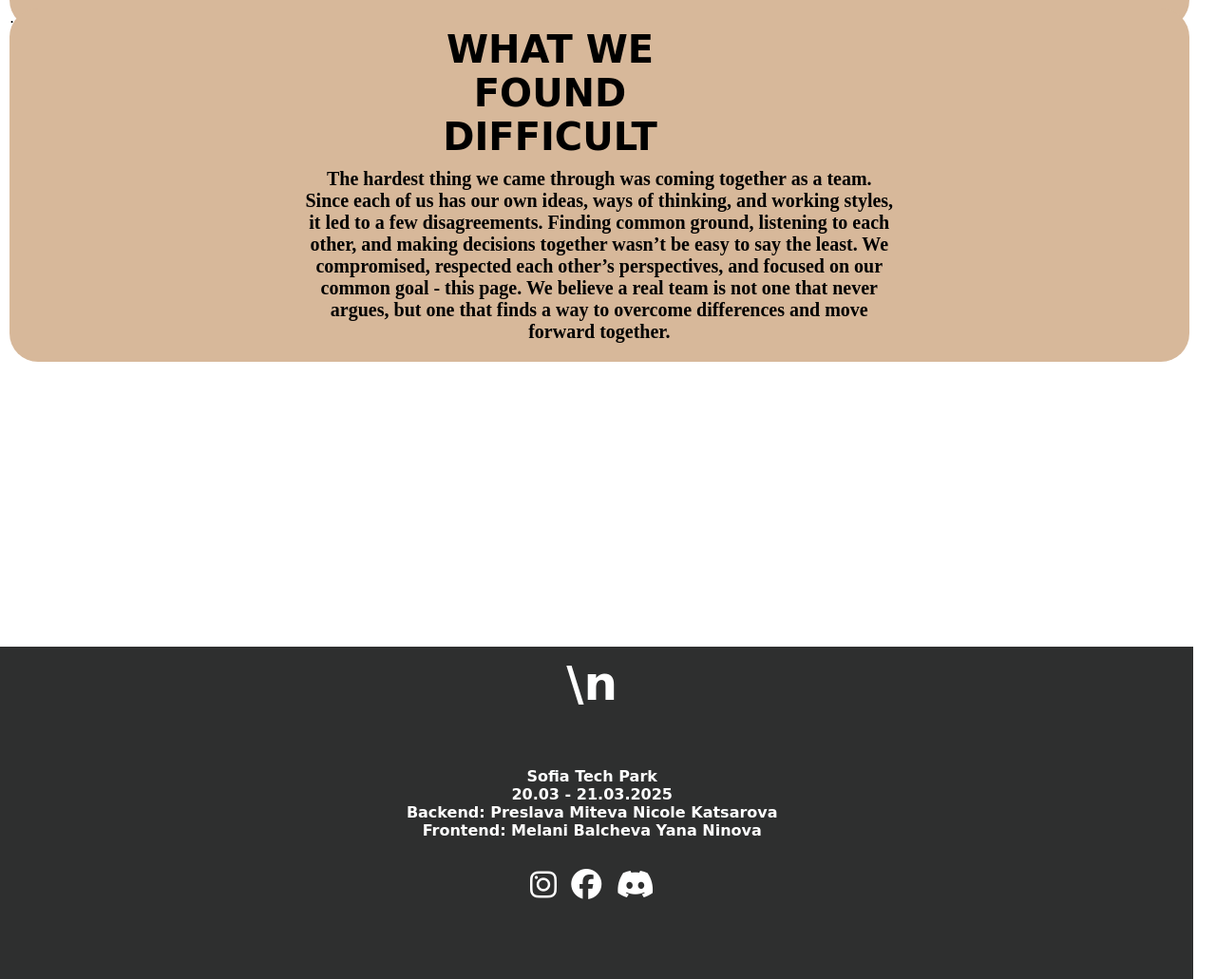
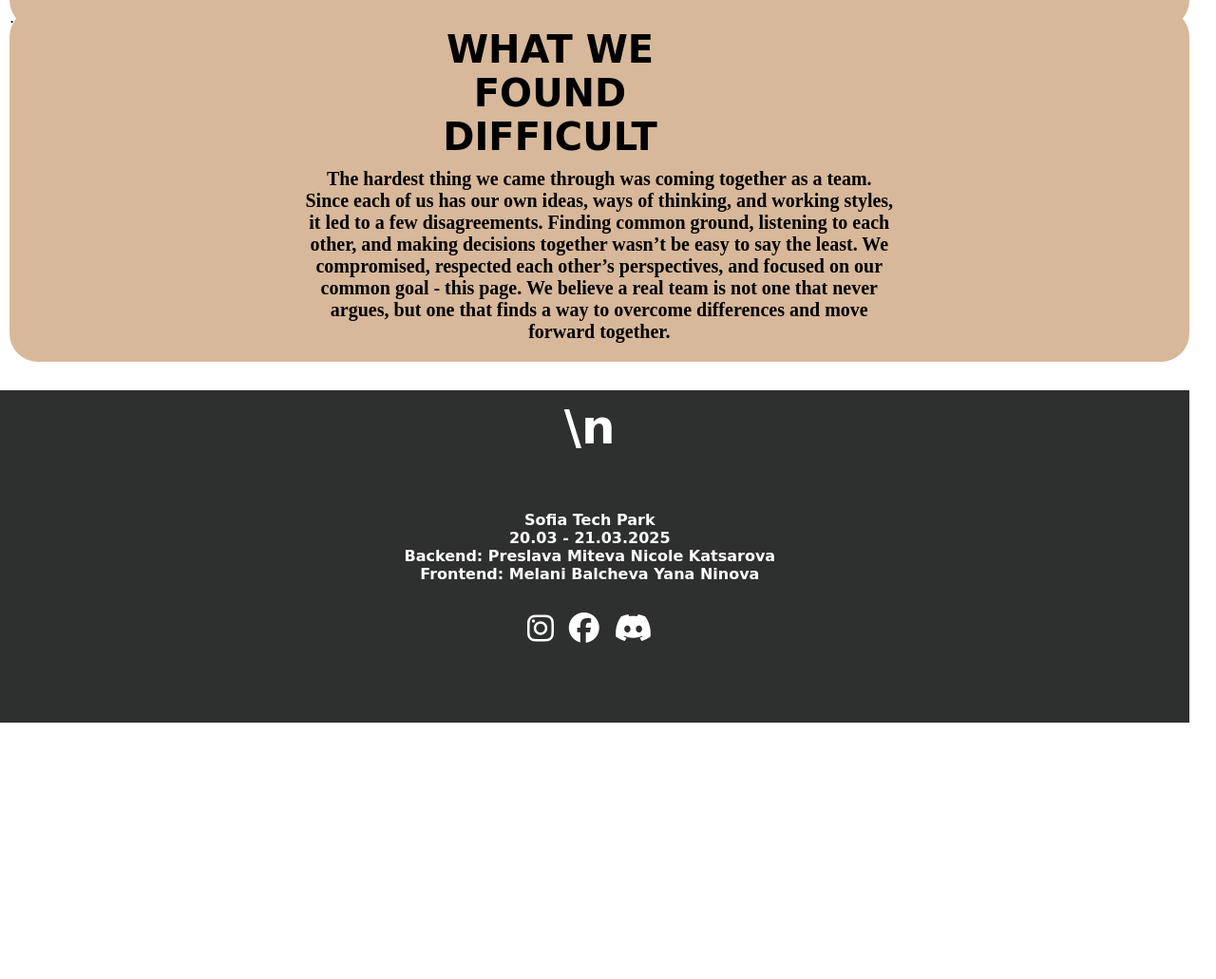
Before and after one commit to preslava-miteva/remo-nt, a website: page for_us.html in a window 1280 px wide. Shown: the part 530-1561 px from the top of the page at 95% size. After the commit the page ends 1291 px from the top, so only its background shows below. Drawn offline with Linux system fonts and the light colour scheme; a web font is replaced by a local one.

Commit message:
Finished

```diff
--- a/for_us.html
+++ b/for_us.html
@@ -54,7 +54,7 @@
       <div></div></div>
     </div>
 
-    <footer class="bottomm">
+    <footer class="bottom">
       <div class="no">
       <p class="n">\n</p>
       <p style="background-color: rgb(6, 43, 12);"></p>
--- a/furst.css
+++ b/furst.css
@@ -184,7 +184,6 @@ font-weight: bold;
 .bottom{
     margin-top: 30px;
     margin-left: -20px;
-    width: 100em;
     height: 350px;
     background-color: #2e2f2f ;
     color: white;
```
